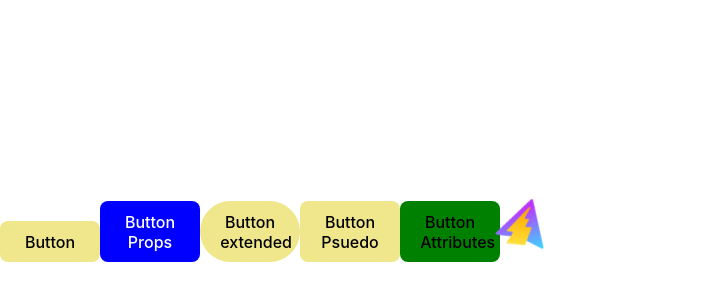
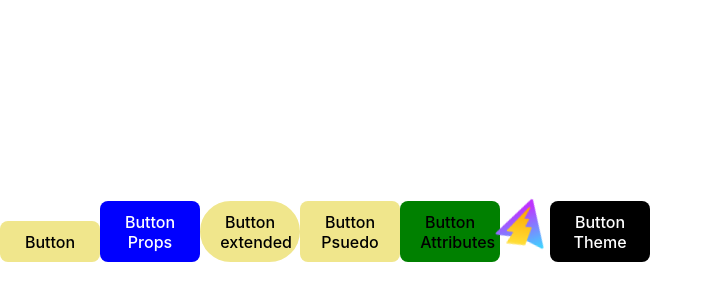
Before and after one commit to vipulpathak113/styled-components-grid, a React (Vite) app: page / in a window 1280 px wide. Shown: the part 170-470 px from the top of the page, without its empty margins (0-713 px from the left). Built offline with nearby package versions, Linux system fonts and the light colour scheme.

Commit message:
theme provider styled components

```diff
--- a/src/App.jsx
+++ b/src/App.jsx
@@ -1,6 +1,6 @@
-import styled, { keyframes } from "styled-components";
+import styled, { keyframes,ThemeProvider } from "styled-components";
 
-function App() {
+
 const ButtonStyled = styled.button`
 width: 100px;
 color: ${(props) => (props.bg ? "white" : "black")};
@@ -37,15 +37,39 @@ function App() {
 height: 50px;
 `;
 
+const theme = {
+dark:{
+  primary: "black",
+  text: "white"
+},
+light:{
+  primary: "white",
+  text: "black"
+}
+}
+
+const ButtonTheme = styled(ButtonStyled)`
+background-color: ${(props)=> props.theme.dark.primary};
+color: ${(props)=> props.theme.dark.text};
+`
+
+function App() {
+
+
   return (
+
     <div className="App">
+       <ThemeProvider theme={theme}>
       <ButtonStyled>Button</ButtonStyled>
       <ButtonStyled bg="blue">Button Props</ButtonStyled>
       <ButtonExtended>Button extended</ButtonExtended>
       <ButtonPsuedo>Button Psuedo</ButtonPsuedo>
       <ButtonAttributes>Button Attributes</ButtonAttributes>
       <ImageAnimated src="/vite.svg" />
+      <ButtonTheme>Button Theme</ButtonTheme>
+      </ThemeProvider>
     </div>
+
   );
 }
 
```
Lines whose indentation alone changed are shown as unchanged.
